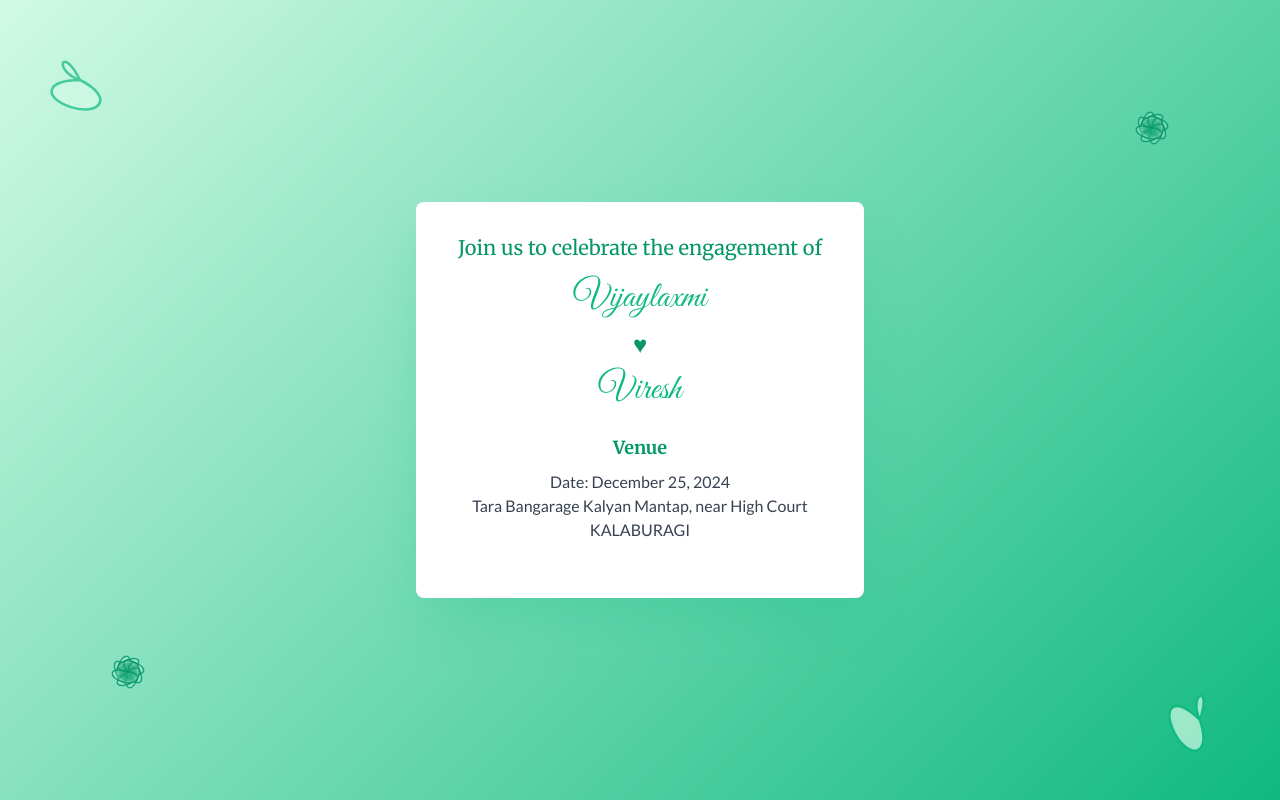
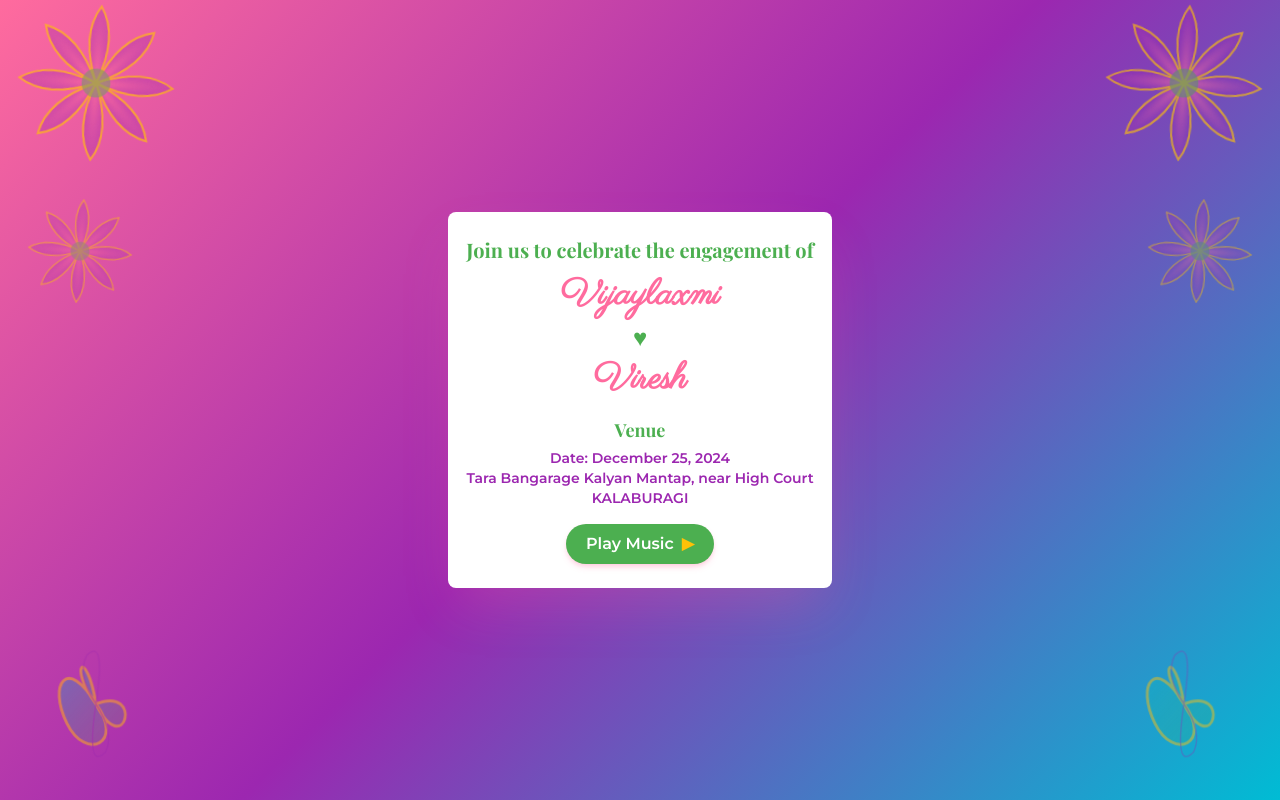
Before and after one commit to renukachichkote/engagement-invitation, a React (Create React App) app: page / in a window 1280 px wide. Built offline with nearby package versions, Linux system fonts and the light colour scheme.

Commit message:
changed  background

```diff
--- a/package.json
+++ b/package.json
@@ -4,6 +4,7 @@
   "private": true,
   "dependencies": {
     "cra-template": "1.2.0",
+    "framer-motion": "^11.14.1",
     "lucide-react": "^0.468.0",
     "react": "^19.0.0",
     "react-dom": "^19.0.0",
--- a/src/App.js
+++ b/src/App.js
@@ -2,204 +2,339 @@ import React, { useState, useEffect, useRef } from "react";
 
 const EngagementInvitation = () => {
   const [theme] = useState({
-    primaryColor: "#10B981", // Emerald green
-    secondaryColor: "#D1FAE5", // Light mint green
-    accentColor: "#059669", // Deep green
+    primaryColor: "#FF6B9E", // Vibrant pink
+    secondaryColor: "#9C27B0", // Deep purple
+    tertiaryColor: "#00BCD4", // Bright cyan
+    accentColor: "#FFC107", // Amber
+    complementaryColor: "#4CAF50", // Green
     fonts: {
-      heading: "'Merriweather', serif",
-      names: "'Great Vibes', cursive",
-      details: "'Lato', sans-serif",
-      quote: "'Caveat', cursive",
+      heading: "'Playfair Display', serif",
+      names: "'Parisienne', cursive",
+      details: "'Montserrat', sans-serif",
+      quote: "'Tangerine', cursive",
     },
   });
 
   const audioRef = useRef(null);
   const [isPlaying, setIsPlaying] = useState(false);
-
-  // Play audio automatically on load
-  useEffect(() => {
-    if (audioRef.current) {
-      audioRef.current
-        .play()
-        .then(() => {
-          setIsPlaying(true);
-        })
-        .catch((error) => {
-          console.error("Audio autoplay blocked:", error);
-        });
-    }
-  }, []);
+  const [audioAllowed, setAudioAllowed] = useState(false);
 
   const toggleAudio = () => {
     if (audioRef.current) {
       if (isPlaying) {
         audioRef.current.pause();
+        setIsPlaying(false);
       } else {
-        audioRef.current.play().catch((error) => {
+        audioRef.current
+          .play()
+          .then(() => {
+            setIsPlaying(true);
+            setAudioAllowed(true);
+          })
+          .catch((error) => {
             console.error("Audio play error:", error);
+            setIsPlaying(false);
           });
       }
-      setIsPlaying(!isPlaying);
     }
   };
 
-  const LeafDecoration = ({ className, colors }) => (
+  // Enhanced Intricate Flower Decoration (unchanged)
+  const ElaborateFlowerDecoration = ({ className, colors }) => (
     <svg
       xmlns="http://www.w3.org/2000/svg"
-      viewBox="0 0 100 100"
+      viewBox="0 0 200 200"
       className={className}
+      aria-hidden="true"
     >
+      <defs>
+        <radialGradient id="elaborateFlowerGradient" cx="50%" cy="50%" r="50%">
+          <stop offset="0%" stopColor={colors.primaryColor} stopOpacity="0.8" />
+          <stop
+            offset="100%"
+            stopColor={colors.secondaryColor}
+            stopOpacity="0.4"
+          />
+        </radialGradient>
+      </defs>
+      {[0, 45, 90, 135, 180, 225, 270, 315].map((rotation) => (
+        <g key={rotation} transform={`rotate(${rotation} 100 100)`}>
           <path
-        d="M50 50
-           C30 30, 20 40, 30 60
-           C40 80, 60 80, 50 50
-           C40 30, 60 20, 50 50"
-        fill={colors.secondaryColor}
-        stroke={colors.primaryColor}
+            d="M100 100
+               Q120 50, 100 20
+               Q80 50, 100 100
+               Q120 150, 100 180
+               Q80 150, 100 100"
+            fill="url(#elaborateFlowerGradient)"
+            stroke={colors.accentColor}
             strokeWidth="2"
             opacity="0.7"
+          />
+        </g>
+      ))}
+      <circle
+        cx="100"
+        cy="100"
+        r="15"
+        fill={colors.complementaryColor}
+        opacity="0.6"
       />
     </svg>
   );
 
-  const FlowerDecoration = ({ className, colors }) => (
+  // Enhanced Leaf Decoration (unchanged)
+  const IntricateLeafDecoration = ({ className, colors }) => (
     <svg
       xmlns="http://www.w3.org/2000/svg"
-      viewBox="0 0 100 100"
+      viewBox="0 0 200 200"
       className={className}
+      aria-hidden="true"
     >
       <defs>
-        <radialGradient id="flowerGradient" cx="50%" cy="50%" r="50%">
-          <stop offset="0%" stopColor={colors.primaryColor} stopOpacity="0.7" />
+        <linearGradient id="leafGradient" x1="0%" y1="0%" x2="100%" y2="100%">
+          <stop
+            offset="0%"
+            stopColor={colors.tertiaryColor}
+            stopOpacity="0.7"
+          />
           <stop
             offset="100%"
-            stopColor={colors.secondaryColor}
+            stopColor={colors.complementaryColor}
             stopOpacity="0.3"
           />
-        </radialGradient>
+        </linearGradient>
       </defs>
-      {[0, 45, 90, 135, 180, 225, 270, 315].map((rotation) => (
       <path
-          key={rotation}
-          d="M50 50
-             C40 30, 30 40, 40 55
-             C50 70, 60 60, 50 50"
-          transform={`rotate(${rotation} 50 50)`}
-          fill="url(#flowerGradient)"
+        d="M100 100
+           C70 50, 50 80, 70 120
+           C90 160, 130 140, 100 100
+           C70 60, 90 40, 100 100
+           C130 160, 150 80, 100 100"
+        fill="url(#leafGradient)"
         stroke={colors.accentColor}
-          strokeWidth="1.5"
+        strokeWidth="3"
         opacity="0.8"
       />
-      ))}
-      <circle cx="50" cy="50" r="10" fill={colors.accentColor} opacity="0.5" />
+      <path
+        d="M100 100
+           Q80 70, 90 50
+           Q110 30, 100 100
+           Q90 170, 110 150
+           Q120 130, 100 100"
+        fill="none"
+        stroke={colors.secondaryColor}
+        strokeWidth="1.5"
+        opacity="0.5"
+      />
     </svg>
   );
 
   return (
     <>
-      {/* Google Fonts Link */}
+      {/* Google Fonts Link with Added Font Weights */}
       <link
-        href="https://fonts.googleapis.com/css2?family=Merriweather:wght@400;700&family=Great+Vibes&family=Lato:wght@400;700&family=Caveat&display=swap"
+        href="https://fonts.googleapis.com/css2?family=Playfair+Display:wght@400;600;700&family=Parisienne&family=Montserrat:wght@400;500;600;700&family=Tangerine:wght@400;700&display=swap"
         rel="stylesheet"
       />
 
+      {/* Tailwind CSS animations and styles */}
+      <style>{`
+        @keyframes fadeIn {
+          from { opacity: 0; transform: translateY(20px); }
+          to { opacity: 1; transform: translateY(0); }
+        }
+        @keyframes floatAnimation {
+          0%, 100% { transform: translateY(0) rotate(0deg); }
+          50% { transform: translateY(-15px) rotate(5deg); }
+        }
+        @keyframes bloomAnimation {
+          0%, 100% { transform: scale(1) rotate(0deg); }
+          50% { transform: scale(1.1) rotate(5deg); }
+        }
+        @keyframes pulseAnimation {
+          0%, 100% { transform: scale(1); }
+          50% { transform: scale(1.05); }
+        }
+        .animate-fade-in {
+          animation: fadeIn 1s ease-out forwards;
+          opacity: 0;
+        }
+        .animate-float {
+          animation: floatAnimation 4s ease-in-out infinite;
+        }
+        .animate-bloom {
+          animation: bloomAnimation 5s ease-in-out infinite;
+        }
+        .animate-pulse {
+          animation: pulseAnimation 2s ease-in-out infinite;
+        }
+      `}</style>
+
       <div
-        onClick={toggleAudio}
-        className="min-h-screen flex items-center justify-center relative overflow-hidden cursor-pointer p-4"
+        className="min-h-screen flex items-center justify-center relative overflow-hidden p-4"
         style={{
-          background: `linear-gradient(135deg, ${theme.secondaryColor}, ${theme.primaryColor})`,
+          background: `linear-gradient(135deg, ${theme.primaryColor}, ${theme.secondaryColor}, ${theme.tertiaryColor})`,
           fontFamily: theme.fonts.details,
         }}
       >
-        <audio ref={audioRef} src="/audio.mp3" />
+        <audio
+          ref={audioRef}
+          src="/audio.mp3"
+          aria-label="Background music for engagement invitation"
+        />
 
-        {/* Decorative Leaves and Flowers */}
-        <div className="absolute inset-0 pointer-events-none">
-          <LeafDecoration
-            className="absolute top-4 left-4 w-24 h-24 md:w-32 md:h-32 transform -rotate-45"
+        {/* Decorative Border Elements */}
+        <div className="absolute inset-0 pointer-events-none z-0">
+          {/* Corner Decorations with More Elaborate Flowers */}
+          <ElaborateFlowerDecoration
+            className="absolute top-0 left-0 w-32 h-32 md:w-48 md:h-48 animate-float opacity-70 transform -rotate-45"
             colors={theme}
           />
-          <LeafDecoration
-            className="absolute bottom-4 right-4 w-24 h-24 md:w-32 md:h-32 transform rotate-135"
+          <ElaborateFlowerDecoration
+            className="absolute top-0 right-0 w-32 h-32 md:w-48 md:h-48 animate-float opacity-70 transform rotate-45"
             colors={theme}
           />
-          <FlowerDecoration
-            className="absolute top-20 right-20 w-16 h-16 md:w-24 md:h-24"
+          <IntricateLeafDecoration
+            className="absolute bottom-0 left-0 w-32 h-32 md:w-48 md:h-48 animate-bloom opacity-60 transform -rotate-90"
             colors={theme}
           />
-          <FlowerDecoration
-            className="absolute bottom-20 left-20 w-16 h-16 md:w-24 md:h-24"
+          <IntricateLeafDecoration
+            className="absolute bottom-0 right-0 w-32 h-32 md:w-48 md:h-48 animate-bloom opacity-60 transform rotate-90"
+            colors={theme}
+          />
+
+          {/* Additional Corner Flowers and Leaves */}
+          <ElaborateFlowerDecoration
+            className="absolute top-1/4 left-4 w-24 h-24 md:w-32 md:h-32 animate-float opacity-50 transform -rotate-15"
+            colors={theme}
+          />
+          <ElaborateFlowerDecoration
+            className="absolute top-1/4 right-4 w-24 h-24 md:w-32 md:h-32 animate-float opacity-50 transform rotate-15"
             colors={theme}
           />
         </div>
 
         <div
-          className="w-full max-w-md mx-auto bg-white relative z-10 text-center rounded-lg shadow-lg"
+          className="w-full max-w-sm mx-auto bg-white relative z-10 text-center rounded-lg shadow-lg"
           style={{
             boxShadow: `0 25px 50px -12px ${theme.primaryColor}40`,
           }}
+          aria-live="polite"
         >
-          <div className="relative py-8 px-6">
-            {/* Invitation Content */}
-            <h2
-              className="text-xl mb-4"
+          <div className="relative py-6 px-4">
+            {/* Invitation Content with Animations */}
+            <h1
+              className="text-xl mb-3 animate-fade-in font-bold"
               style={{
-                color: theme.accentColor,
+                color: theme.complementaryColor,
                 fontFamily: theme.fonts.heading,
+                animationDelay: "0.2s",
               }}
             >
               Join us to celebrate the engagement of
-            </h2>
+            </h1>
 
-            <div className="mb-6">
+            <div className="mb-4">
               <p
-                className="text-4xl mb-2"
+                className="text-4xl mb-1 animate-fade-in font-semibold"
                 style={{
                   color: theme.primaryColor,
                   fontFamily: theme.fonts.names,
-                  fontWeight: 400,
+                  animationDelay: "0.4s",
                 }}
               >
                 Vijaylaxmi
               </p>
               <span
+                className="animate-fade-in"
                 style={{
                   display: "inline-block",
                   fontSize: "1.5rem",
-                  color: theme.accentColor,
+                  color: theme.complementaryColor,
+                  animationDelay: "0.6s",
                 }}
+                aria-label="and"
               >
                 &hearts;
               </span>
               <p
-                className="text-4xl mt-2"
+                className="text-4xl mt-1 animate-fade-in font-semibold"
                 style={{
                   color: theme.primaryColor,
                   fontFamily: theme.fonts.names,
-                  fontWeight: 400,
+                  animationDelay: "0.8s",
                 }}
               >
                 Viresh
               </p>
             </div>
 
-            <div className="mb-6 text-gray-700">
-              <h3
-                className="text-lg font-semibold mb-2"
+            <div
+              className="mb-4 text-gray-800 animate-fade-in"
               style={{
-                  color: theme.accentColor,
+                animationDelay: "1s",
+                color: theme.secondaryColor,
+              }}
+            >
+              <h2
+                className="text-lg font-bold mb-1"
+                style={{
+                  color: theme.complementaryColor,
                   fontFamily: theme.fonts.heading,
                 }}
               >
                 Venue
-              </h3>
-              <p style={{ fontFamily: theme.fonts.details }}>
+              </h2>
+              <address
+                style={{
+                  fontFamily: theme.fonts.details,
+                  color: theme.secondaryColor,
+                }}
+                className="not-italic font-semibold text-sm"
+              >
                 Date: December 25, 2024
                 <br />
                 Tara Bangarage Kalyan Mantap, near High Court
                 <br />
                 KALABURAGI
-              </p>
+              </address>
+            </div>
+
+            {/* Enhanced Audio Control Button */}
+            <div
+              className="mt-3 animate-fade-in"
+              style={{ animationDelay: "1.2s" }}
+            >
+              <button
+                onClick={toggleAudio}
+                className={`
+                  px-5 py-2 rounded-full
+                  transition-all duration-300
+                  hover:shadow-lg
+                  focus:outline-none
+                  ${isPlaying ? "animate-pulse" : ""}
+                `}
+                style={{
+                  backgroundColor: theme.complementaryColor,
+                  color: "white",
+                  fontFamily: theme.fonts.details,
+                  fontWeight: 600,
+                  boxShadow: `0 4px 6px -1px ${theme.primaryColor}40, 0 2px 4px -1px ${theme.primaryColor}30`,
+                }}
+                aria-label={isPlaying ? "Pause music" : "Play music"}
+              >
+                {isPlaying ? "Pause Music" : "Play Music"}
+                <span
+                  className="ml-2 inline-block"
+                  style={{
+                    color: theme.accentColor,
+                    transform: isPlaying ? "rotate(90deg)" : "none",
+                    transition: "transform 0.3s ease",
+                  }}
+                >
+                  {isPlaying ? "❚❚" : "▶"}
+                </span>
+              </button>
             </div>
           </div>
         </div>
```
Also changed, not shown: 1 other file (tests, documents, lock files or other folders). Lines whose indentation alone changed are shown as unchanged.
